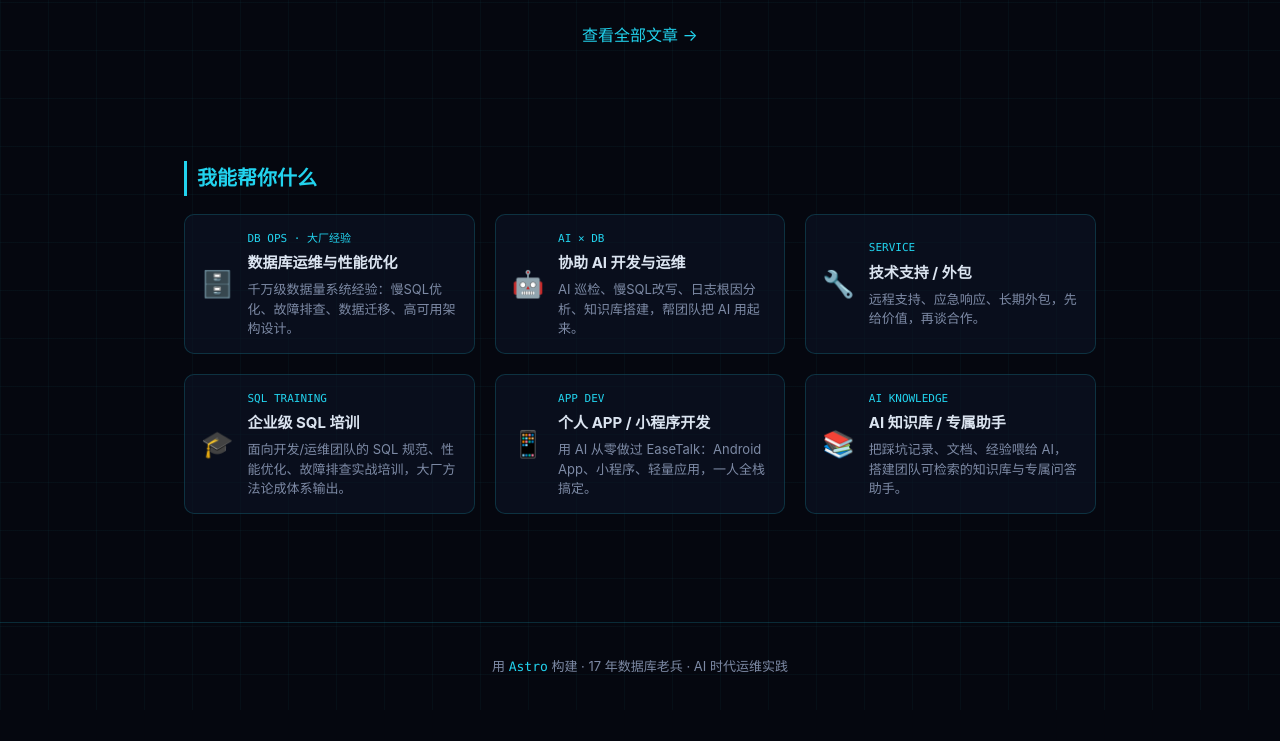
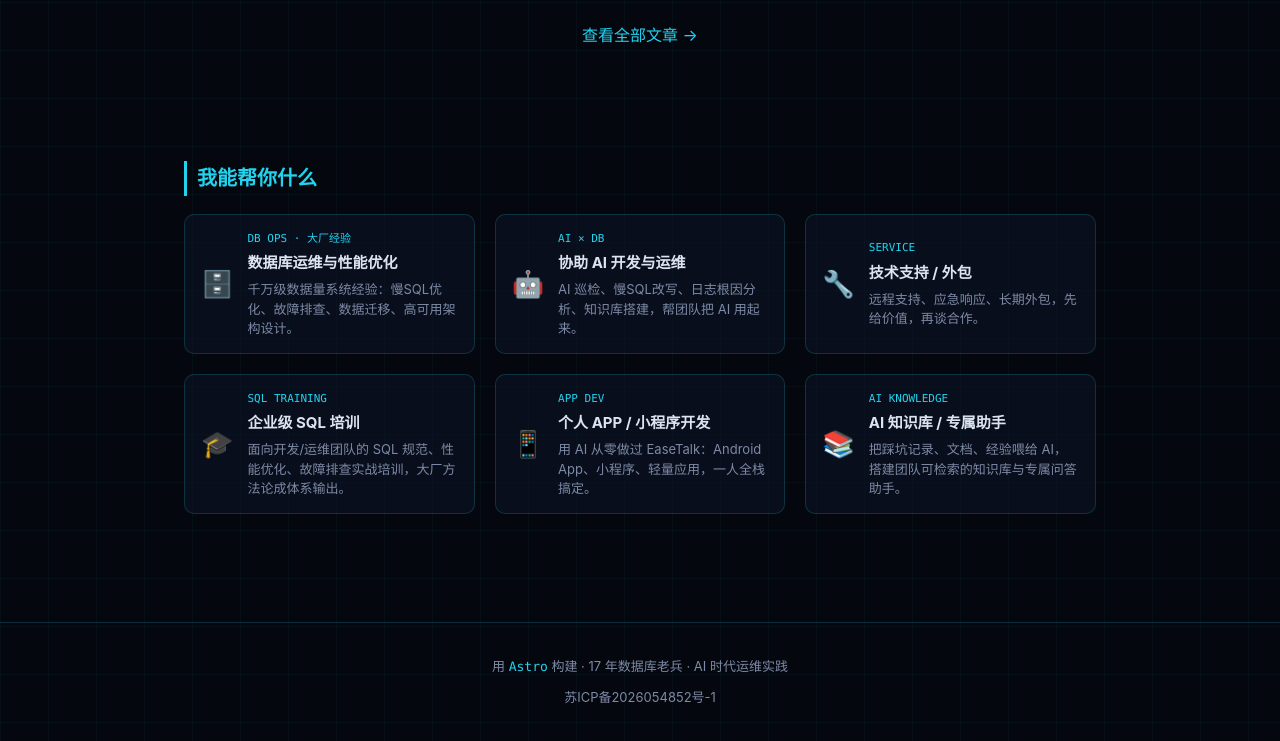
Before and after one commit to szy345/szy345.github.io, an Astro site: page / in a window 1280 px wide. Shown: the part 1342-2083 px from the top of the page. Before the commit the page ends 2052 px from the top, so only its background shows below. Built offline with nearby package versions, Linux system fonts and the light colour scheme; Astro itself is replaced by a stand-in of ours; a script that the page names is missing.

Commit message:
页脚添加 ICP 备案号

```diff
--- a/src/layouts/BaseLayout.astro
+++ b/src/layouts/BaseLayout.astro
@@ -54,6 +54,9 @@ const { title, description = 'AI 时代数据库运维 · 大厂老兵的技术
       <div>
         用 <span class="mono">Astro</span> 构建 · 17 年数据库老兵 · AI 时代运维实践
       </div>
+      <div class="site-icp">
+        <a href="https://beian.miit.gov.cn/" target="_blank" rel="noopener">苏ICP备2026054852号-1</a>
+      </div>
     </footer>
   </body>
 </html>
--- a/src/styles/global.css
+++ b/src/styles/global.css
@@ -620,6 +620,20 @@ section {
   color: var(--cyan);
 }
 
+.site-footer .site-icp {
+  margin-top: 8px;
+}
+
+.site-icp a {
+  color: var(--text-dim);
+  text-decoration: none;
+  transition: color 0.2s;
+}
+
+.site-icp a:hover {
+  color: var(--cyan);
+}
+
 /* ===== 关于页 ===== */
 .about h1 {
   font-size: clamp(28px, 5vw, 42px);
```
